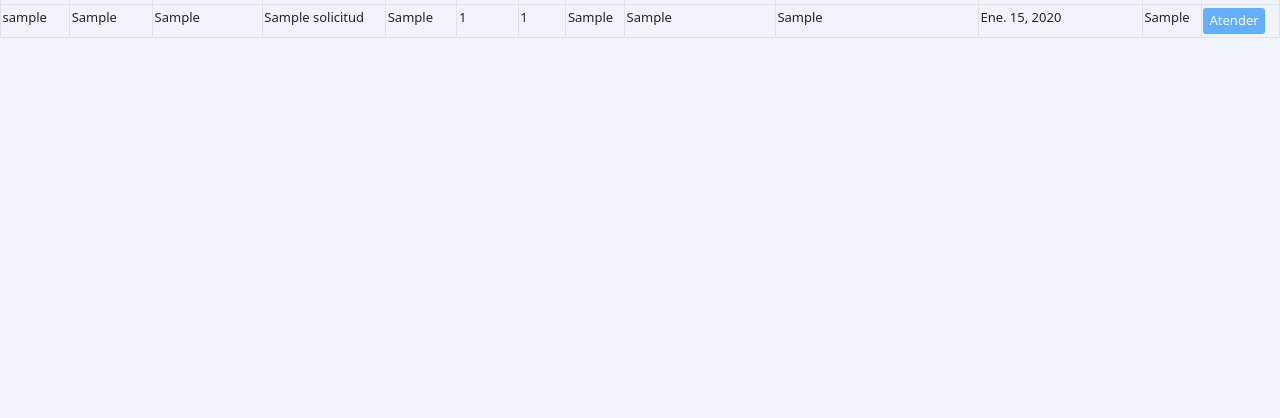
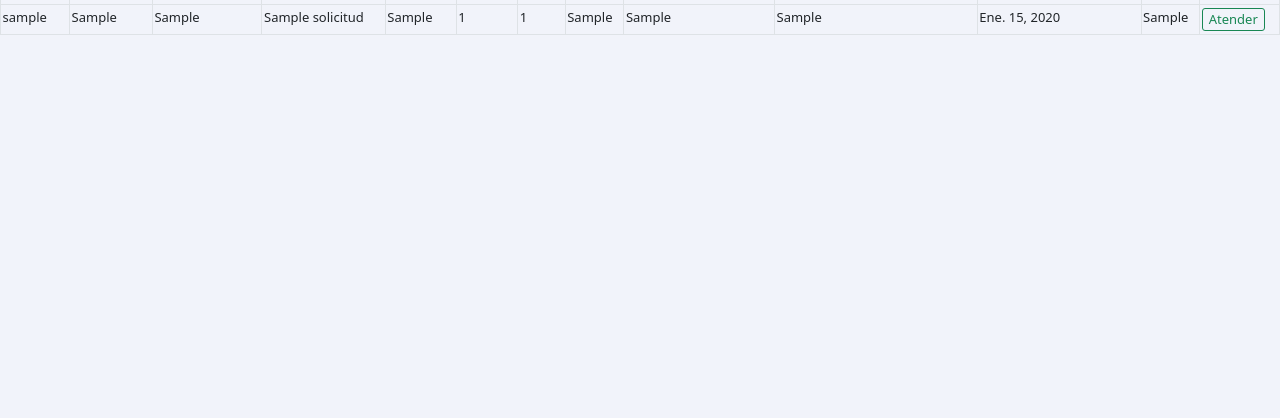
Before and after one commit to BenjaminAR/facAMSA, a Django app: page /factura/index/ in a window 1280 px wide. Shown: the part 349-767 px from the top of the page. Run offline with Django 3.2, Linux system fonts and the light colour scheme; a user stored in the database is signed in; tables that the repository leaves empty hold one stand-in row (values such as "Sample post"); some libraries are stand-ins or nearby versions.

Commit message:
Optimizacion en static/css

```diff
--- a/static/css/base.css
+++ b/static/css/base.css
@@ -20,17 +20,18 @@ body{
 }
 
 .button-person{
-    background-color:rgb(99, 174, 255) !important;
-    text-align: center;
-    border: none;
-    border-radius: 5px;
-    color: rgb(255, 255, 255);
+    background-color:transparent !important;
+    border-radius: 3px;
+    border: 1px solid;
+    border-color: #198754 !important;
+    color: #198754 !important;
 }
-
-.button-person:hover {
-    box-shadow: 0 10px 15px 0 rgba(0,0,0,0.24), 0 15px 20px 0 rgba(0,0,0,0.19);
+.button-person:hover{
+    background-color: #198754 !important;
+    border-radius: 3px;
+    border-color: #198754 !important;
+    color: rgb(255, 255, 255) !important;
 }
-
 .a-person{
     color: rgb(0, 0, 0) !important;
     display: block;
--- a/static/css/index.css
+++ b/static/css/index.css
@@ -13,16 +13,16 @@ body{
 }
 
 .button-person{
-    background-color:rgb(255, 0, 0);
-    padding: .2rem .4rem;
-    text-align: center;
-    border: none;
+    background-color:transparent !important;
     border-radius: 3px;
-    color: rgb(255, 255, 255);
+    border-color: #198754 !important;
+    color: #198754 !important;
 }
-
-.button-person:hover {
-    box-shadow: 0 7px 5px 0 rgba(0,0,0,0.24), 0 9px 10px 0 rgba(0,0,0,0.19);
+.button-person:hover{
+    background-color: #198754 !important;
+    border-radius: 3px;
+    border-color: #198754 !important;
+    color: rgb(255, 255, 255) !important;
 }
 
 .tr_person{
@@ -42,10 +42,18 @@ body{
     color: rgb(182, 50, 50);
 }
 
-@media (min-width: 1800px) {
+@media (min-width: 1080px) {
     .button-person{
-        background-color:rgb(0, 60, 255);
-        margin:.4rem;
-        margin-left: 20%;
+        margin: auto;
+        background-color:transparent !important;
+        border-radius: 3px;
+        border-color: #198754 !important;
+        color: #198754 !important;
+    }
+    .button-person:hover{
+        background-color: #198754 !important;
+        border-radius: 3px;
+        border-color: #198754 !important;
+        color: rgb(255, 255, 255) !important;
     }
   }
```
Also changed, not shown: static/img/logoc.jpg (added).
